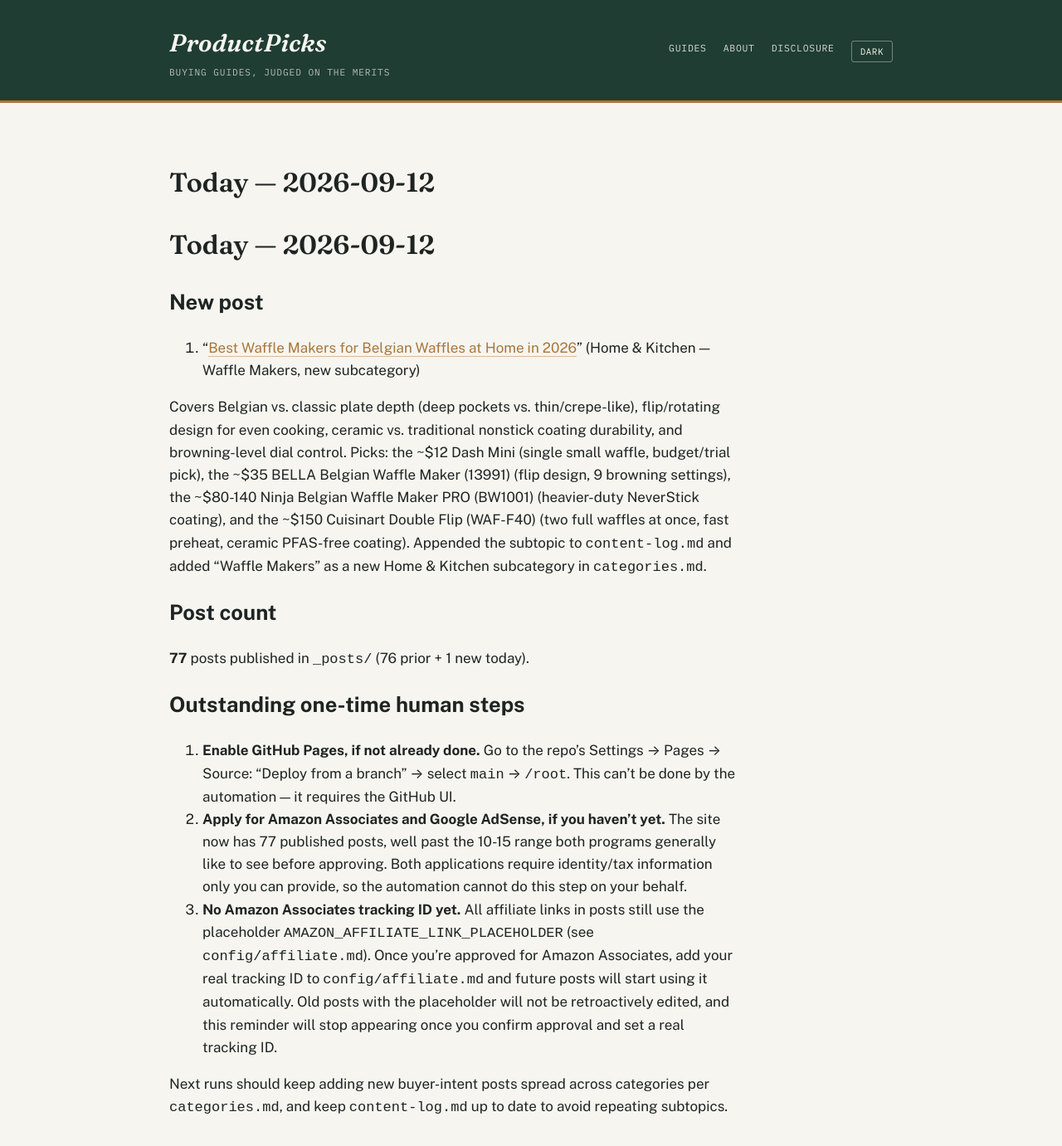
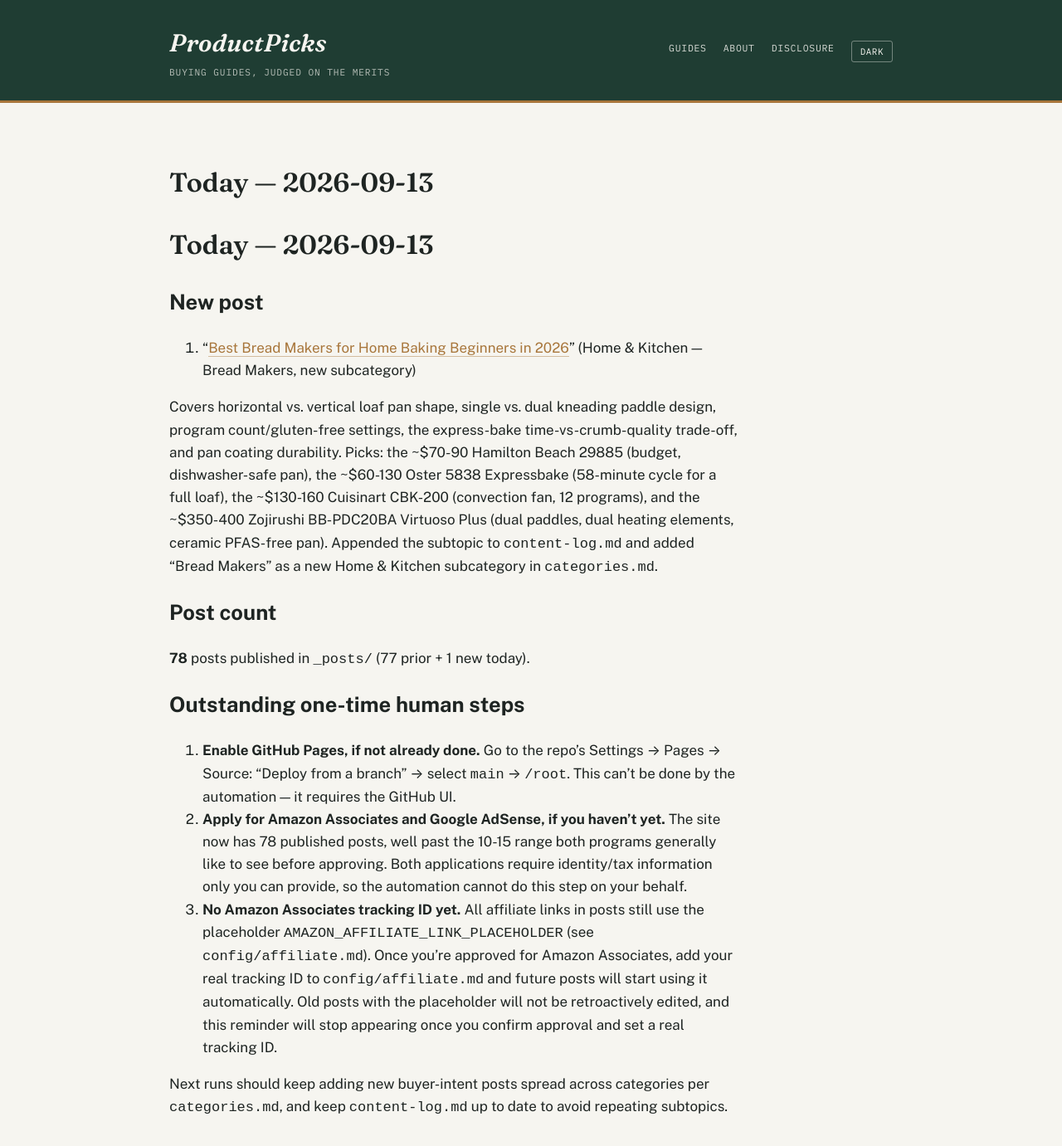
Before and after one commit to ajith198/ProductPicks, a Jekyll site: the page built from today.md, in a window 1280 px wide and 1400 px high. Shown: the top 1381 px of the window at 83% size. Built offline with Jekyll 4.4.1, drawn with Linux system fonts in a browser that asks for light colours; our own code applies the rules of GitHub Pages for plain Markdown files.

Commit message:
daily: 2026-09-13 new post + log update
- New post: Best Bread Makers for Home Baking Beginners in 2026 (Home & Kitchen / Bread Makers, new subcategory)
- Updated content-log.md and categories.md
- Updated today.md and TODAY.md (78 posts total)

Co-Authored-By: Claude Sonnet 5 <noreply@anthropic.com>
Claude-Session: https://claude.ai/code/session_016bqf8GBS616kdYJMFf5yFb

```diff
--- a/categories.md
+++ b/categories.md
@@ -1,6 +1,6 @@
 # Categories & expansion strategy
 
-**Status: multi-category, as of 2026-07-12. Updated 2026-09-12.** ProductPicks started as a pickleball-only site (see `niche.md` for that original research). This file governs the site now that it has expanded into multiple product verticals, and is the doc future automated/daily runs should consult when choosing what to write next.
+**Status: multi-category, as of 2026-07-12. Updated 2026-09-13.** ProductPicks started as a pickleball-only site (see `niche.md` for that original research). This file governs the site now that it has expanded into multiple product verticals, and is the doc future automated/daily runs should consult when choosing what to write next.
 
 ## Front matter taxonomy
 
@@ -20,7 +20,7 @@ These two fields drive the Category / Type / Year filters in the search bar on t
 | Category | Subcategories covered so far |
 |---|---|
 | Sports | Pickleball, Soccer, Tennis, Cycling, Running, Yoga, Golf, Basketball, Badminton, Swimming, Baseball, Fitness, Volleyball, Climbing, Table Tennis, Boxing, Football |
-| Home & Kitchen | Coffee Makers, Electric Kettles, Blenders, Air Fryers, Toaster Ovens, Rice Cookers, Stand Mixers, Robot Vacuums, Espresso Machines, Pressure Cookers, Food Processors, Knife Sets, Cast Iron Skillets, Dutch Ovens, Coffee Grinders, Water Filter Pitchers, Cordless Stick Vacuums, Vacuum Sealers, Slow Cookers, Meat Thermometers, Indoor Grills, French Press, Sous Vide Machines, Immersion Blenders, Waffle Makers |
+| Home & Kitchen | Coffee Makers, Electric Kettles, Blenders, Air Fryers, Toaster Ovens, Rice Cookers, Stand Mixers, Robot Vacuums, Espresso Machines, Pressure Cookers, Food Processors, Knife Sets, Cast Iron Skillets, Dutch Ovens, Coffee Grinders, Water Filter Pitchers, Cordless Stick Vacuums, Vacuum Sealers, Slow Cookers, Meat Thermometers, Indoor Grills, French Press, Sous Vide Machines, Immersion Blenders, Waffle Makers, Bread Makers |
 | Outdoor & Recreation | Camping Tents, Sleeping Bags, Headlamps, Hiking Boots, Camp Stoves, Water Filters, Trekking Poles, Coolers, Backpacking Backpacks, Camp Chairs, Camping Lanterns, Fishing, Rain Jackets, Binoculars, Paddleboards, Kayaks, Life Jackets (PFDs), Hydration Packs, Sleeping Pads, Hammocks, Daypacks, Water Bottles, Multi-Tools |
 
 New subcategories can be added freely within an existing category. New top-level categories should only be added when there's a genuine cluster of buyer-intent content planned for it (not a one-off post) — keep the category list short enough that the dropdown filter stays useful.
--- a/today.md
+++ b/today.md
@@ -1,19 +1,19 @@
-# Today — 2026-09-12
+# Today — 2026-09-13
 
 ## New post
 
-1. "[Best Waffle Makers for Belgian Waffles at Home in 2026](/home-kitchen/buying-guides/best-waffle-makers-for-belgian-waffles-at-home/)" (Home & Kitchen — Waffle Makers, new subcategory)
+1. "[Best Bread Makers for Home Baking Beginners in 2026](/home-kitchen/buying-guides/best-bread-makers-for-home-baking-beginners/)" (Home & Kitchen — Bread Makers, new subcategory)
 
-Covers Belgian vs. classic plate depth (deep pockets vs. thin/crepe-like), flip/rotating design for even cooking, ceramic vs. traditional nonstick coating durability, and browning-level dial control. Picks: the ~$12 Dash Mini (single small waffle, budget/trial pick), the ~$35 BELLA Belgian Waffle Maker (13991) (flip design, 9 browning settings), the ~$80-140 Ninja Belgian Waffle Maker PRO (BW1001) (heavier-duty NeverStick coating), and the ~$150 Cuisinart Double Flip (WAF-F40) (two full waffles at once, fast preheat, ceramic PFAS-free coating). Appended the subtopic to `content-log.md` and added "Waffle Makers" as a new Home & Kitchen subcategory in `categories.md`.
+Covers horizontal vs. vertical loaf pan shape, single vs. dual kneading paddle design, program count/gluten-free settings, the express-bake time-vs-crumb-quality trade-off, and pan coating durability. Picks: the ~$70-90 Hamilton Beach 29885 (budget, dishwasher-safe pan), the ~$60-130 Oster 5838 Expressbake (58-minute cycle for a full loaf), the ~$130-160 Cuisinart CBK-200 (convection fan, 12 programs), and the ~$350-400 Zojirushi BB-PDC20BA Virtuoso Plus (dual paddles, dual heating elements, ceramic PFAS-free pan). Appended the subtopic to `content-log.md` and added "Bread Makers" as a new Home & Kitchen subcategory in `categories.md`.
 
 ## Post count
 
-**77** posts published in `_posts/` (76 prior + 1 new today).
+**78** posts published in `_posts/` (77 prior + 1 new today).
 
 ## Outstanding one-time human steps
 
 1. **Enable GitHub Pages, if not already done.** Go to the repo's Settings → Pages → Source: "Deploy from a branch" → select `main` → `/root`. This can't be done by the automation — it requires the GitHub UI.
-2. **Apply for Amazon Associates and Google AdSense, if you haven't yet.** The site now has 77 published posts, well past the 10-15 range both programs generally like to see before approving. Both applications require identity/tax information only you can provide, so the automation cannot do this step on your behalf.
+2. **Apply for Amazon Associates and Google AdSense, if you haven't yet.** The site now has 78 published posts, well past the 10-15 range both programs generally like to see before approving. Both applications require identity/tax information only you can provide, so the automation cannot do this step on your behalf.
 3. **No Amazon Associates tracking ID yet.** All affiliate links in posts still use the placeholder `AMAZON_AFFILIATE_LINK_PLACEHOLDER` (see `config/affiliate.md`). Once you're approved for Amazon Associates, add your real tracking ID to `config/affiliate.md` and future posts will start using it automatically. Old posts with the placeholder will not be retroactively edited, and this reminder will stop appearing once you confirm approval and set a real tracking ID.
 
 Next runs should keep adding new buyer-intent posts spread across categories per `categories.md`, and keep `content-log.md` up to date to avoid repeating subtopics.
```
Also changed, not shown: TODAY.md (+1 -1 lines), _posts/2026-09-13-best-bread-makers-for-home-baking-beginners.md (added, +53 -0 lines), content-log.md (+1 -0 lines).
